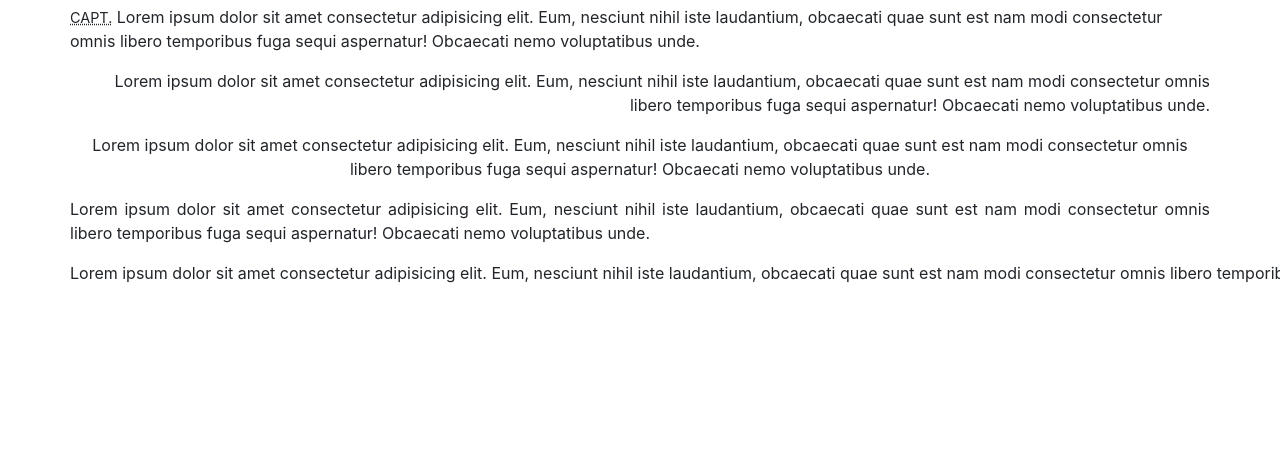
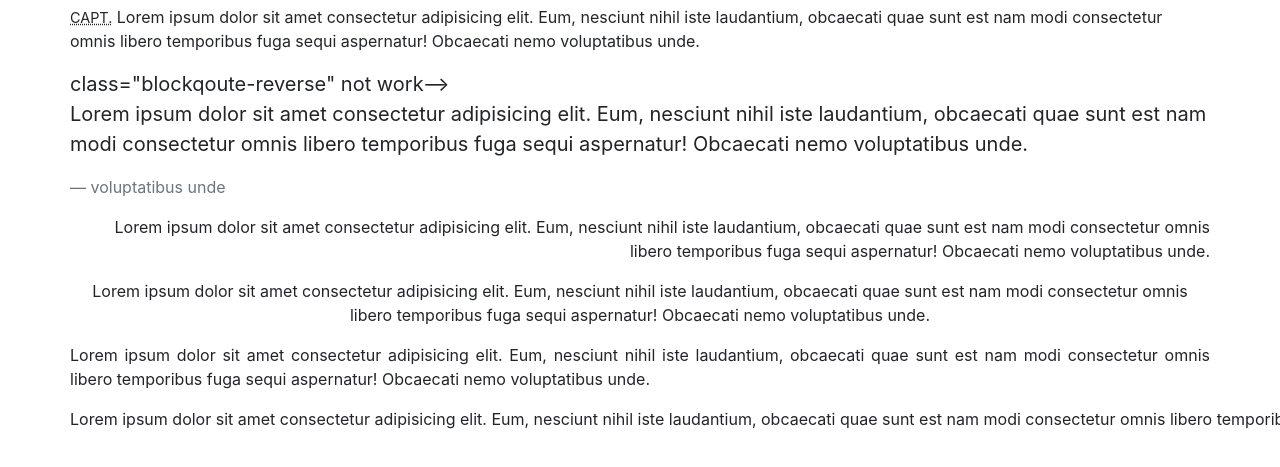
Before and after one commit to Fa2zad/BOOTSTRAP_Tamrin, a plain HTML site: page alignment,transformation, and abbreviations.html in a window 1280 px wide. Shown: the part 251-718 px from the top of the page. Drawn offline with Linux system fonts and the light colour scheme.

Commit message:
Using blockquotes

```diff
--- a/alignment,transformation, and abbreviations.html
+++ b/alignment,transformation, and abbreviations.html
@@ -32,6 +32,13 @@
                 quae sunt est nam modi consectetur omnis
                  libero temporibus fuga sequi aspernatur! Obcaecati nemo voluptatibus unde.
             </p>
+            <blockquote class="blockquote"> <!-->class="blockqoute-reverse" not work-->
+                    <p>Lorem ipsum dolor sit amet consectetur adipisicing elit. Eum, nesciunt nihil iste laudantium, obcaecati
+                            quae sunt est nam modi consectetur omnis
+                            libero temporibus fuga sequi aspernatur! Obcaecati nemo voluptatibus unde.
+                    </p>
+                    <footer class="blockquote-footer">voluptatibus unde</footer>
+            </blockquote>
             <p class="text-right">
                 Lorem ipsum dolor sit amet consectetur adipisicing elit. Eum, nesciunt nihil iste laudantium, obcaecati
                 quae sunt est nam modi consectetur omnis
```
